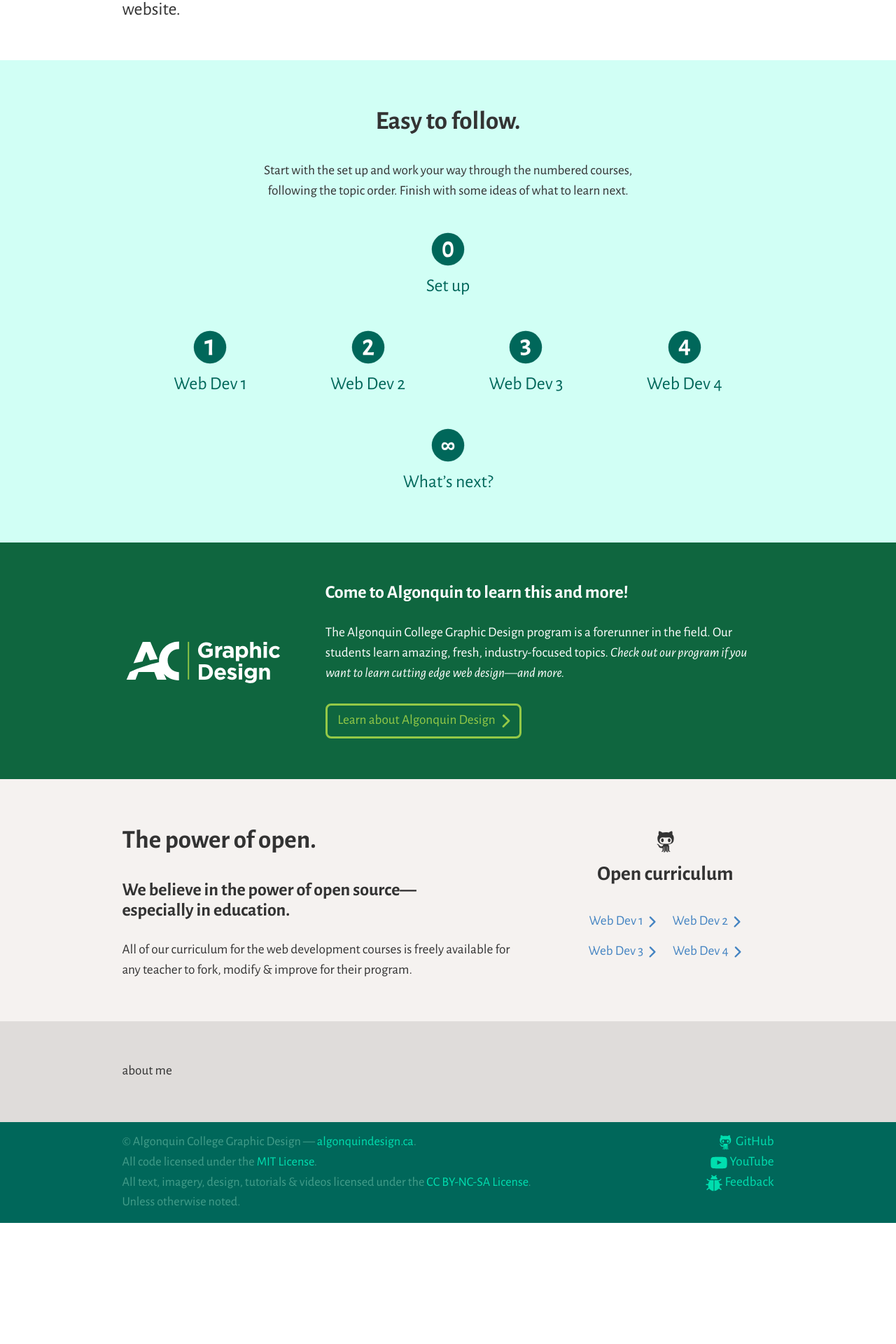
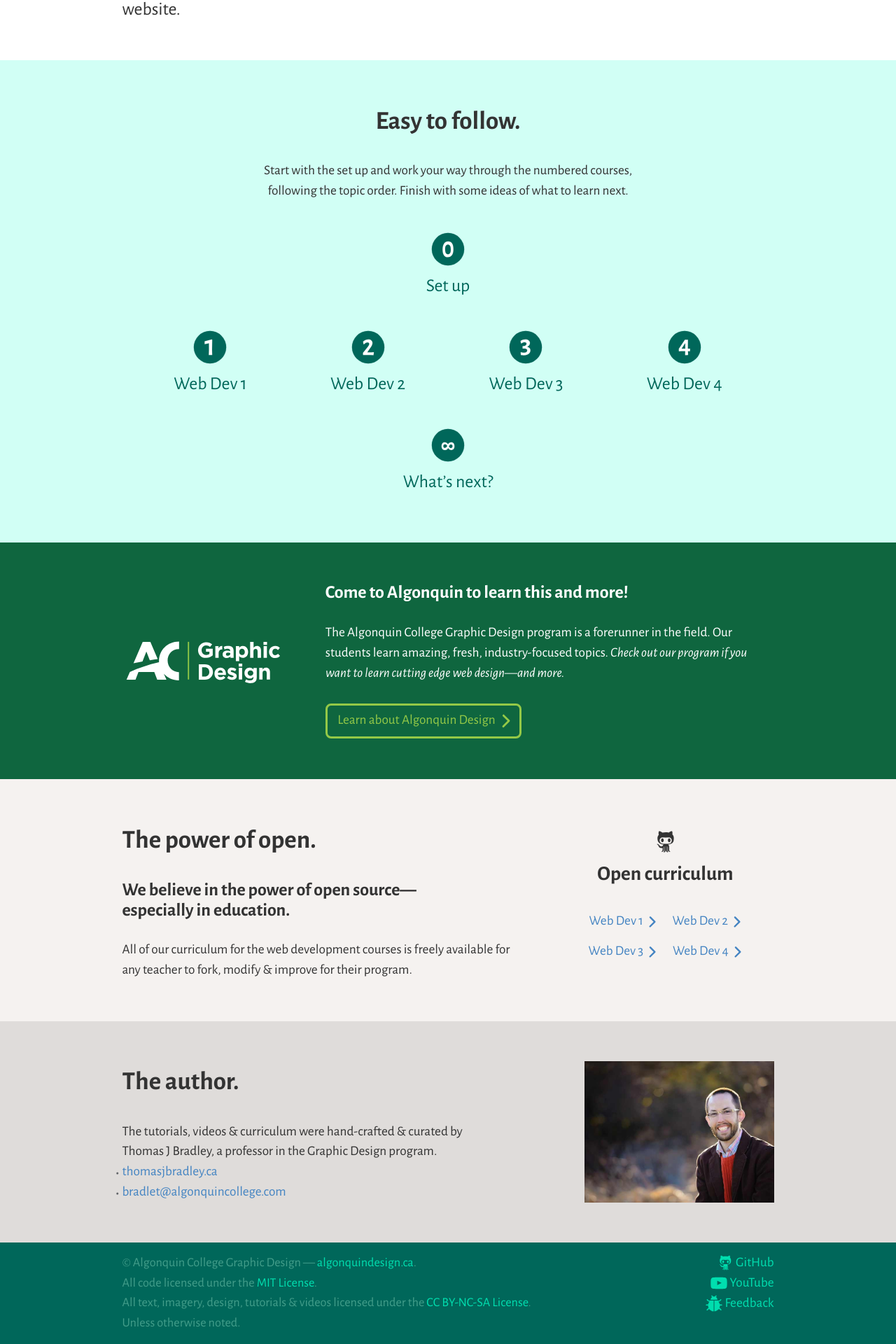
Before and after one commit to learn-the-web/www, a Jekyll site: the page built from index.html, in a window 1280 px wide. Shown: the part 762-2682 px from the top of the page at 70% size. Built offline with Jekyll 4.4.1, drawn with Linux system fonts in a browser that asks for light colours; before the commit the page ends 2509 px from its top, so only the background shows below that.

Commit message:
Add about the author.

```diff
--- a/index.html
+++ b/index.html
@@ -166,8 +166,16 @@
   </section>
 
   <section class="section-dark">
-    <div class="wrapper gutter-1-2 pad-t-2 pad-b-2">
-      about me
+    <div class="wrapper grid grid-stretch gutter-1-2 pad-t-2 pad-b-2">
+      <div class="unit [ xs-1 s-2-3 m-2-3 l-2-3 ]">
+        <h2>The author.</h2>
+        <p class="bio push-0">The tutorials, videos &amp; curriculum were hand-crafted &amp; curated by Thomas&nbsp;J&nbsp;Bradley, a professor in the Graphic Design program.</p>
+        <ul class="push-0">
+          <li><a href="http://thomasjbradley.ca/" rel="external">thomasjbradley.ca</a></li>
+          <li><a href="mailto:bradlet@algonquincollege.com">bradlet@algonquincollege.com</a></li>
+        </ul>
+      </div>
+      <div class="photo unit [ xs-1 s-1-3 m-1-3 l-1-3 ]" style="background-image:url(/images/thomasjbradley.jpg);"></div>
     </div>
   </section>
 
```
Also changed, not shown: css/home.css (+13 -0 lines), images/thomasjbradley.jpg (added), main-home.min.css.
